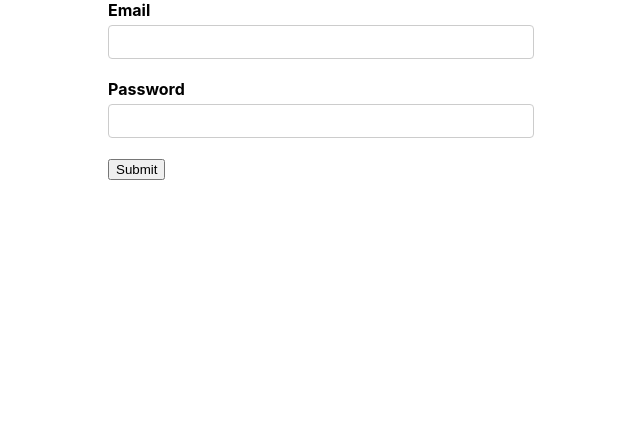
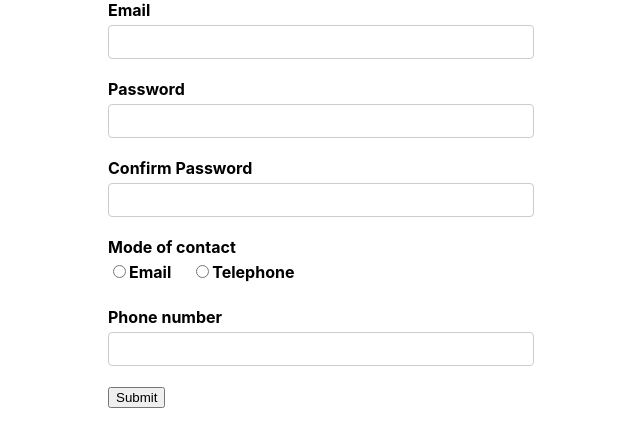
Before and after one commit to gopinav/React-Formik-Tutorials, a React (Create React App) app in the folder formik-controls-demo/: page / in a window 1280 px wide. Shown: the top 446 px of the page, without its empty margins (319-959 px from the left). Built offline with nearby package versions, Linux system fonts and the light colour scheme.

Commit message:
Add registration form

```diff
--- a/formik-controls-demo/src/App.js
+++ b/formik-controls-demo/src/App.js
@@ -2,12 +2,14 @@
 import './App.css'
 import FormikContainer from './components/FormikContainer'
 import LoginForm from './components/LoginForm'
+import RegistrationForm from './components/RegistrationForm'
 
 function App () {
   return (
     <div className='App'>
       {/* <FormikContainer /> */}
-      <LoginForm />
+      {/* <LoginForm /> */}
+      <RegistrationForm />
     </div>
   )
 }
--- /dev/null
+++ b/formik-controls-demo/src/components/RegistrationForm.js
@@ -0,0 +1,87 @@
+import React from 'react'
+import { Formik, Form } from 'formik'
+import * as Yup from 'yup'
+import FormikControl from './FormikControl'
+
+function RegistrationForm () {
+  const options = [
+    { key: 'Email', value: 'emailmoc' },
+    { key: 'Telephone', value: 'telephonemoc' }
+  ]
+  const initialValues = {
+    email: '',
+    password: '',
+    confirmPassword: '',
+    modeOfContact: '',
+    phone: ''
+  }
+
+  const validationSchema = Yup.object({
+    email: Yup.string()
+      .email('Invalid email format')
+      .required('Required'),
+    password: Yup.string().required('Required'),
+    confirmPassword: Yup.string()
+      .oneOf([Yup.ref('password'), ''], 'Passwords must match')
+      .required('Required'),
+    modeOfContact: Yup.string().required('Required'),
+    phone: Yup.string().when('modeOfContact', {
+      is: 'telephonemoc',
+      then: Yup.string().required('Required')
+    })
+  })
+
+  const onSubmit = values => {
+    console.log('Form data', values)
+  }
+
+  return (
+    <Formik
+      initialValues={initialValues}
+      validationSchema={validationSchema}
+      onSubmit={onSubmit}
+    >
+      {formik => {
+        return (
+          <Form>
+            <FormikControl
+              control='input'
+              type='email'
+              label='Email'
+              name='email'
+            />
+            <FormikControl
+              control='input'
+              type='password'
+              label='Password'
+              name='password'
+            />
+            <FormikControl
+              control='input'
+              type='password'
+              label='Confirm Password'
+              name='confirmPassword'
+            />
+            <FormikControl
+              control='radio'
+              label='Mode of contact'
+              name='modeOfContact'
+              options={options}
+            />
+            <FormikControl
+              control='input'
+              type='text'
+              label='Phone number'
+              name='phone'
+            />
+            <button type='submit' disabled={!formik.isValid}>
+              Submit
+            </button>
+          </Form>
+        )
+      }}
+    </Formik>
+  )
+}
+
+export default RegistrationForm
```
